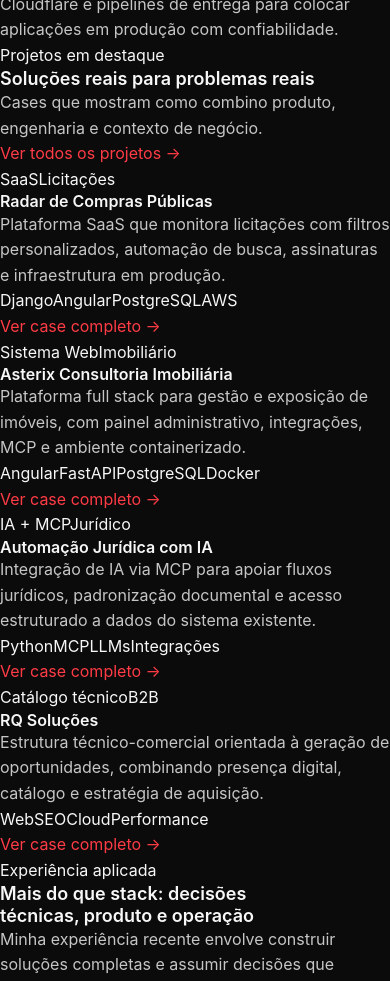
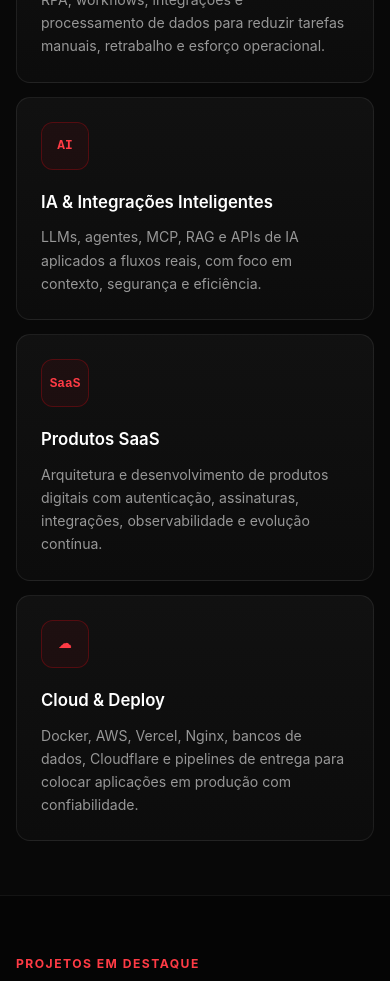
Before and after one commit to RafaelCirn3/Portifolio, an Angular app in the folder front/: page / in a window 390 px wide. Shown: the part 2160-3141 px from the top of the page. Built offline with nearby package versions, Linux system fonts and the light colour scheme.

Commit message:
style: organiza home seguindo o mockup em cards e seções editoriais

```diff
--- a/front/src/app/pages/home.component.css
+++ b/front/src/app/pages/home.component.css
@@ -1,163 +1,88 @@
-.features {
-  padding: clamp(var(--spacing-lg), 5vh, var(--spacing-2xl)) var(--spacing-lg);
+.home-section {
   margin-left: 80px;
-  background: var(--color-bg-primary);
-  position: relative;
-  border-top: 1px solid var(--color-border);
+  padding: clamp(64px, 8vw, 110px) clamp(20px, 5vw, 72px);
+  background: #080808;
+  border-top: 1px solid rgba(255,255,255,.06);
 }
 
-.features::before {
-  content: '';
-  position: absolute;
-  top: 0;
-  left: 0;
-  right: 0;
-  height: 1px;
-  background: linear-gradient(
-    90deg,
-    transparent,
-    var(--color-accent),
-    transparent
-  );
+.container-wide { max-width: 1320px; margin: 0 auto; }
+.section-heading { max-width: 780px; margin-bottom: 36px; }
+.section-heading span,
+.cta-box > div > span { color: var(--color-accent); text-transform: uppercase; letter-spacing: .12em; font-weight: 700; font-size: .76rem; }
+.section-heading h2,
+.cta-box h2 { margin: 8px 0 12px; color: white; font-size: clamp(2rem, 4vw, 3.4rem); line-height: 1.05; letter-spacing: -.035em; }
+.section-heading p,
+.cta-box p { color: #9d9d9d; line-height: 1.7; }
+.row-heading { max-width: none; display: flex; align-items: end; justify-content: space-between; gap: 24px; }
+.compact-heading { margin-bottom: 0; }
+.text-link { color: #ddd; text-decoration: none; white-space: nowrap; }
+.text-link:hover { color: var(--color-accent); }
+
+.services-grid { display: grid; grid-template-columns: repeat(5, 1fr); gap: 14px; }
+.service-card,
+.project-card,
+.experience-item {
+  border: 1px solid rgba(255,255,255,.075);
+  background: linear-gradient(180deg, #111, #0c0c0c);
+  border-radius: 14px;
+}
+.service-card { min-height: 285px; padding: 24px; }
+.service-icon { width: 48px; height: 48px; display: grid; place-items: center; color: var(--color-accent); border: 1px solid rgba(229,9,20,.28); border-radius: 12px; background: rgba(229,9,20,.06); font: 700 .8rem ui-monospace, monospace; }
+.service-card h3 { color: white; margin: 22px 0 12px; font-size: 1.05rem; line-height: 1.3; }
+.service-card p { color: #979797; font-size: .88rem; line-height: 1.65; }
+
+.projects-section { background: #050505; }
+.projects-grid { display: grid; grid-template-columns: repeat(4, 1fr); gap: 16px; }
+.project-card { padding: 22px; min-height: 310px; display: flex; flex-direction: column; }
+.project-topline { display: flex; gap: 8px; flex-wrap: wrap; }
+.project-topline span,
+.tags span { border: 1px solid rgba(229,9,20,.25); background: rgba(229,9,20,.05); color: #c7c7c7; border-radius: 999px; padding: 5px 8px; font-size: .66rem; }
+.project-card h3 { color: white; font-size: 1.18rem; margin: 20px 0 12px; }
+.project-card p { color: #969696; line-height: 1.65; font-size: .87rem; flex: 1; }
+.tags { display: flex; gap: 7px; flex-wrap: wrap; margin: 18px 0; }
+.project-card > a { color: white; text-decoration: none; font-size: .82rem; }
+.project-card > a:hover { color: var(--color-accent); }
+
+.experience-section { background: linear-gradient(180deg, #090909, #0b0b0b); }
+.split-grid { display: grid; grid-template-columns: .9fr 1.1fr; gap: clamp(40px, 7vw, 90px); align-items: start; }
+.experience-list { display: grid; grid-template-columns: 1fr 1fr; gap: 14px; }
+.experience-item { padding: 22px; }
+.experience-item strong { display: block; color: white; margin-bottom: 8px; }
+.experience-item span { color: #929292; font-size: .87rem; line-height: 1.6; }
+
+.stack-section { background: #060606; }
+.stack-list { display: flex; flex-wrap: wrap; gap: 10px; }
+.stack-list span { padding: 11px 14px; border-radius: 10px; border: 1px solid rgba(255,255,255,.075); background: #111; color: #d4d4d4; font-size: .8rem; }
+
+.cta-section { padding-top: 30px; background: #060606; }
+.cta-box { border: 1px solid rgba(229,9,20,.28); border-radius: 18px; padding: clamp(26px, 5vw, 52px); background: radial-gradient(circle at 20% 50%, rgba(229,9,20,.11), transparent 35%), #0d0d0d; display: flex; align-items: center; justify-content: space-between; gap: 30px; }
+.cta-box > div { max-width: 780px; }
+.cta-button { padding: 14px 20px; border-radius: 9px; border: 1px solid var(--color-accent); color: white; text-decoration: none; white-space: nowrap; }
+.cta-button:hover { background: var(--color-accent); }
+
+@media (max-width: 1180px) {
+  .services-grid { grid-template-columns: repeat(3, 1fr); }
+  .projects-grid { grid-template-columns: repeat(2, 1fr); }
 }
 
-.features-grid {
-  display: grid;
-  grid-template-columns: repeat(auto-fit, minmax(250px, 1fr));
-  gap: var(--spacing-xl);
-  max-width: 1200px;
-  margin: 0 auto;
+@media (max-width: 1024px) {
+  .home-section { margin-left: 0; }
 }
 
-.feature-card {
-  background: var(--color-bg-secondary);
-  border: 1px solid var(--color-border);
-  border-radius: var(--radius-md);
-  padding: var(--spacing-xl);
-  text-align: center;
-  transition: all var(--transition-base);
-  position: relative;
-  overflow: hidden;
-}
-
-.feature-card::before {
-  content: '';
-  position: absolute;
-  top: 0;
-  left: 0;
-  right: 0;
-  height: 2px;
-  background: var(--color-accent);
-  transform: scaleX(0);
-  transition: transform var(--transition-base);
-  transform-origin: left;
-}
-
-.feature-card:hover {
-  border-color: var(--color-accent);
-  background: rgba(229, 9, 20, 0.02);
-  transform: translateY(-5px);
-}
-
-@media (hover: none) {
-  .feature-card:hover {
-    transform: none;
-  }
-}
-
-.feature-card:hover::before {
-  transform: scaleX(1);
-}
-
-.feature-icon {
-  width: 56px;
-  height: 56px;
-  margin-bottom: var(--spacing-md);
-  display: inline-flex;
-  align-items: center;
-  justify-content: center;
-  border: 1px solid rgba(255, 59, 69, 0.35);
-  border-radius: var(--radius-md);
-  background: var(--color-accent-soft);
-  color: var(--color-accent);
-}
-
-.feature-icon svg {
-  width: 28px;
-  height: 28px;
-  fill: none;
-  stroke: currentColor;
-  stroke-width: 1.8;
-  stroke-linecap: round;
-  stroke-linejoin: round;
-}
-
-.feature-card h3 {
-  font-size: var(--font-size-xl);
-  color: var(--color-text-primary);
-  margin-bottom: var(--spacing-md);
-}
-
-.feature-card p {
-  font-size: var(--font-size-sm);
-  color: var(--color-text-secondary);
-}
-
-/* Mobile */
-@media (max-width: 1024px) {
-  .features {
-    margin-left: 0;
-    padding: var(--spacing-xl) var(--spacing-md);
-  }
-
-  .features-grid {
-    grid-template-columns: repeat(auto-fit, minmax(min(220px, 100%), 1fr));
-    gap: var(--spacing-lg);
-  }
-
-  .feature-card {
-    padding: var(--spacing-lg);
-  }
-}
-
-@media (max-width: 768px) {
-  .features {
-    margin-left: 0;
-    padding: var(--spacing-lg) var(--spacing-md);
-  }
-
-  .features-grid {
-    grid-template-columns: 1fr;
-    gap: var(--spacing-md);
-  }
-
-  .feature-card {
-    padding: var(--spacing-md);
-    text-align: left;
-  }
-
-  .feature-icon {
-    width: 48px;
-    height: 48px;
-  }
+@media (max-width: 780px) {
+  .services-grid,
+  .projects-grid,
+  .experience-list,
+  .split-grid { grid-template-columns: 1fr; }
+  .row-heading,
+  .cta-box { align-items: flex-start; flex-direction: column; }
+  .service-card { min-height: auto; }
+  .project-card { min-height: 0; }
 }
 
 @media (max-width: 480px) {
-  .features {
-    margin-left: 0;
-    padding: var(--spacing-md) var(--spacing-sm);
-  }
-
-  .feature-card {
-    padding: var(--spacing-md);
-  }
-
-  .feature-icon {
-    width: 44px;
-    height: 44px;
-  }
-
-  .feature-card h3 {
-    font-size: var(--font-size-lg);
-  }
+  .home-section { padding: 54px 16px; }
+  .section-heading { margin-bottom: 26px; }
+  .section-heading h2,
+  .cta-box h2 { font-size: 2rem; }
 }
```
